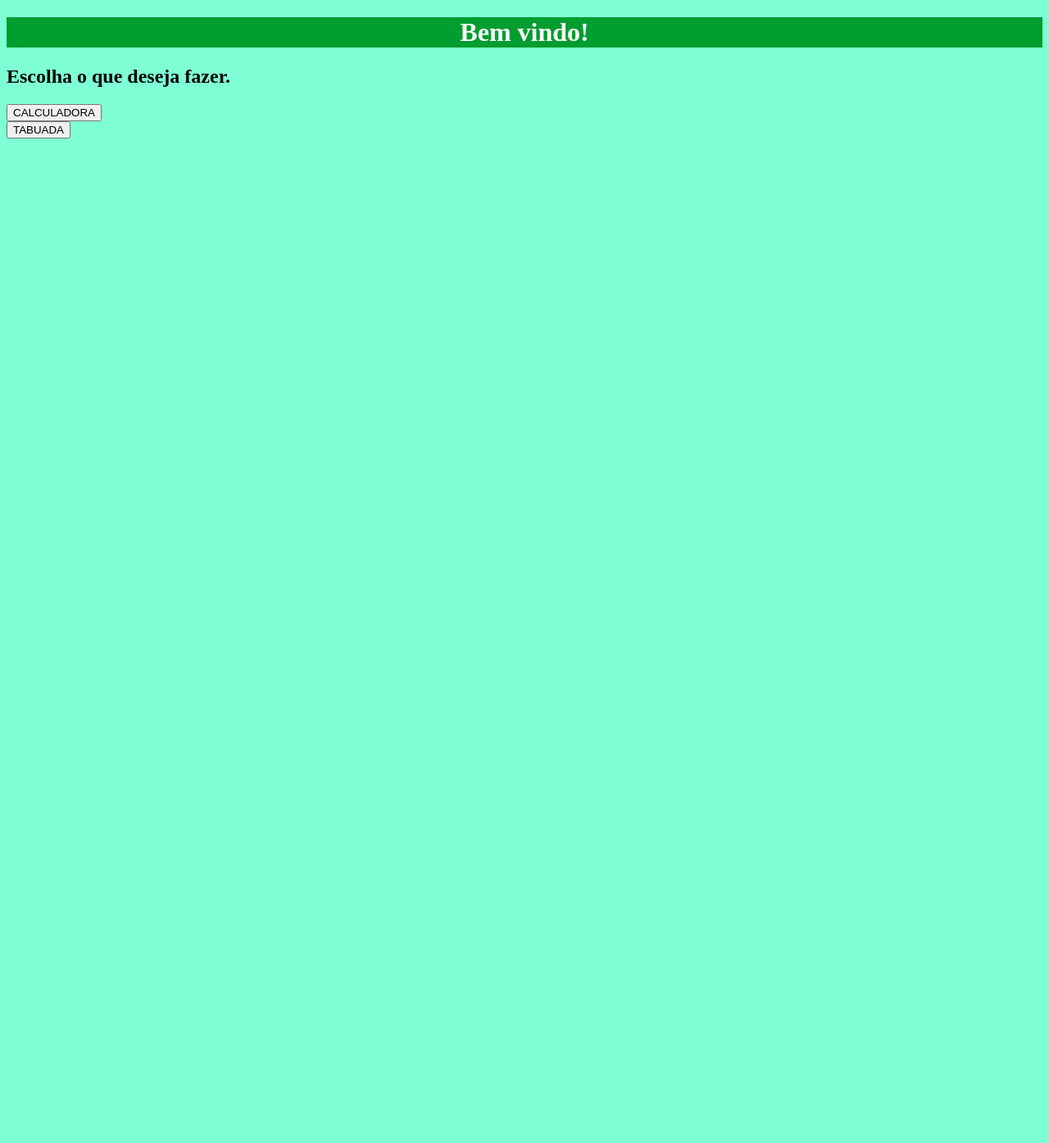
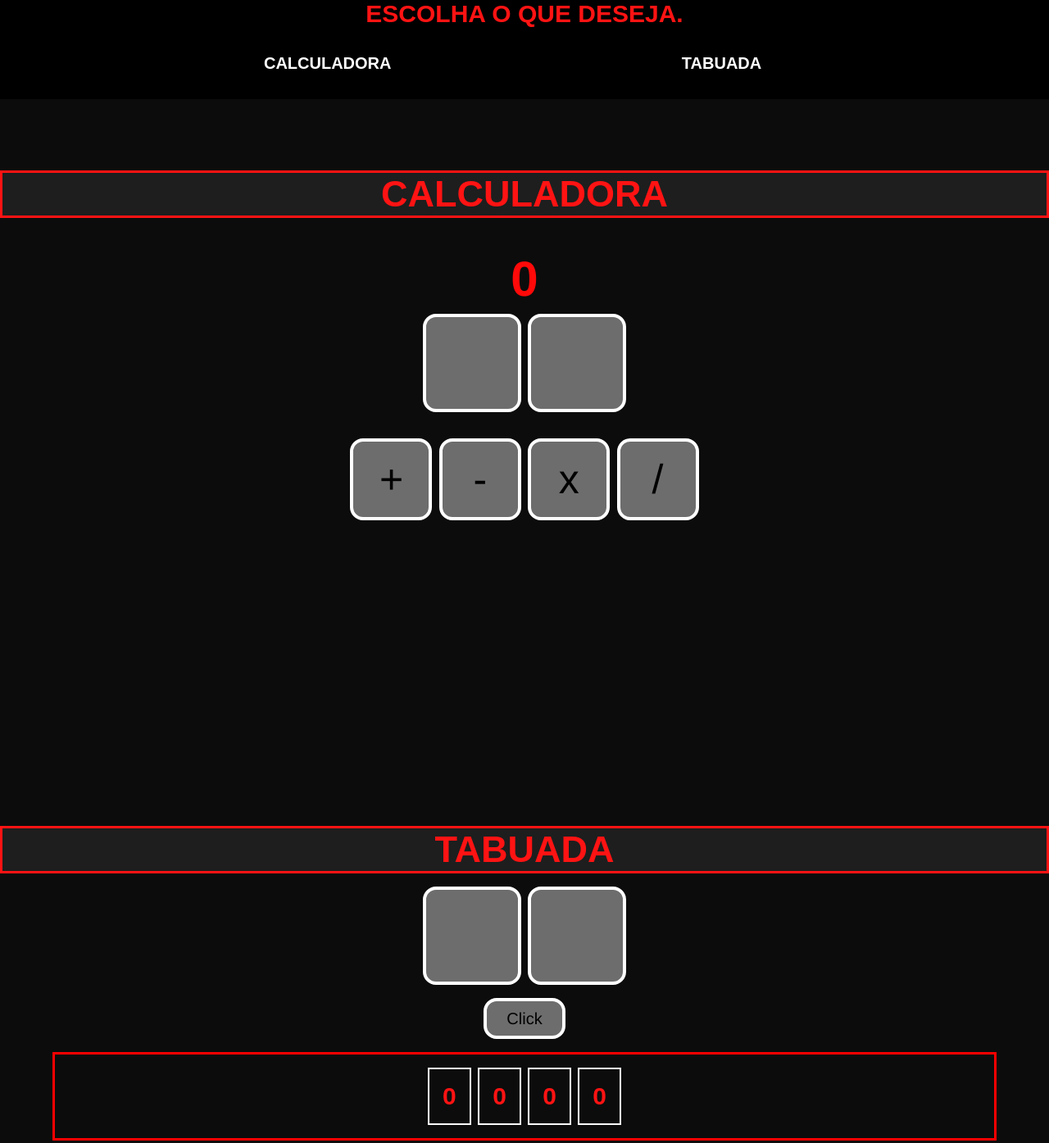
Before and after one commit to AlexLeite98/Calculadora, a plain HTML site: page index.html in a window 1280 px wide. Shown: the whole page at 82% size. Before the commit the page ends 800 px from the top, so only its background shows below. Drawn offline with Linux system fonts and the light colour scheme.

Commit message:
v2 Calculadora

```diff
--- a/index.html
+++ b/index.html
@@ -1,48 +1,63 @@
 <!DOCTYPE html>
 <html lang="Pt-br">
+
 <head>
     <meta charset="UTF-8">
     <meta name="viewport" content="width=device-width, initial-scale=1.0">
     <link rel="stylesheet" href="style.css">
     <title>Calculadora</title>
 </head>
+
 <body>
-    <h1>Bem vindo!</h1>
-    <h2>Escolha o que deseja fazer.</h2>
+    <nav id="menu">
+        <h2>ESCOLHA O QUE DESEJA.</h2>
 
-    <button onclick="calculadora()" id="calculadora">CALCULADORA</button>
-    <br>
-    <button onclick="tabuada()" id="tabuada">TABUADA</button>
-    <br>
-    <button onclick="voltar()" id="voltar" style="display: none;">VOLTAR</button>
+        <ul>
+            <li><a href="#calculadora" id="a1">CALCULADORA</a></li>
+            <li><a href="#tabuada" id="a2">TABUADA</a></li>
+        </ul>
+    </nav>
 
-    <div id="divCalculadora" style="display: none;">
-        <br>
+    <section id="calculadora">
+        <h2>CALCULADORA</h2>
+
+        <div id="divCalculadora">
+            <p id="reCal">0</p>
             <input type="number" id="num1">
             <input type="number" id="num2">
+
         </div>
 
-    <div id="divTabuada" style="display: none;">
-        <br>
-        <input type="number" id="num">
-        <br>
-        <input type="number" id="vezes">
-    </div>
-
-    <div id="divInput" style="display: none;">
-        <br>
+        <div id="divInput">
             <input type="button" onclick="adicao()" value="+">
             <input type="button" onclick="subtracao()" value="-">
             <input type="button" onclick="multiplicacao()" value="x">
             <input type="button" onclick="divisao()" value="/">
         </div>
+    </section>
 
-    <p id="reCal" style="display: none;"></p>
+    <section id="tabuada">
+        <h2>TABUADA</h2>
 
-    <div id="reTab" style="display: none;">
-        <p></p>
+        <div id="divTabuada">
+            <input type="number" id="num">
+            <input type="number" id="vezes">
         </div>
+
+        <div id="but">
+            <button onclick="tabu()">Click</button>
+        </div>
+
+        <div id="reTab">
+            <p id="som">0</p>
+            <p id="sub">0</p>
+            <p id="mul">0</p>
+            <p id="div">0</p>
+        </div>
+        <br><br>
+    </section>
 
     <script src="script.js"></script>
 </body>
+
 </html>
--- a/script.js
+++ b/script.js
@@ -1,105 +1,94 @@
-const divCalculadora = document.getElementById('divCalculadora');
-const divTabuada = document.getElementById('divTabuada');
-const calculador = document.getElementById('calculadora');
-const tabuad = document.getElementById('tabuada');
-const volta = document.getElementById('voltar');
-const divInput = document.getElementById('divInput');
 let reCal = document.getElementById('reCal');
-let reTab = document.getElementById('reTab');
+let som = document.getElementById('som');
+let sub = document.getElementById('sub');
+let mul = document.getElementById('mul');
+let div = document.getElementById('div');
 
+const a1 = document.getElementById('a1');
+const a2 = document.getElementById('a2');
 
-function calculadora(){
-    calculador.style.display = 'none'
-    tabuad.style.display = 'none'
-    divCalculadora.style.display = 'block'
-    volta.style.display = 'block'
-    divInput.style.display = 'block'
-    reCal.style.display = 'block'
+a1.addEventListener('mouseenter', entraA1);
+a1.addEventListener('mouseout', saiA1);
 
+a2.addEventListener('mouseenter', entraA2);
+a2.addEventListener('mouseout', saiA2);
+
+function entraA1() {
+    a1.style.background = 'rgb(16, 16, 16)'
 };
 
-function tabuada(){
-    tabuad.style.display = 'none'
-    calculador.style.display = 'none'
-    divTabuada.style.display = 'block'
-    volta.style.display = 'block'
-    divInput.style.display = 'block'
-    reTab.style.display = 'block'
-}
-
-function voltar(){
-    calculador.style.display = 'block'
-    tabuad.style.display = 'block'
-    volta.style.display = 'none'
-    divCalculadora.style.display = 'none'
-    divTabuada.style.display = 'none'
-    divInput.style.display = 'none'
-    reCal.style.display = 'none'
-    reTab.style.display = 'none'
+function saiA1() {
+    a1.style.background = 'black'
 };
 
-function adicao(){
-    calc(1)
-    tabu(1)
+function entraA2() {
+    a2.style.background = 'rgb(16, 16, 16)'
 };
 
-function subtracao(){
-    calc(2)
-    tabu(2)
+function saiA2() {
+    a2.style.background = 'black'
 };
 
-function multiplicacao(){
-    calc(3)
-    tabu(3)
+function adicao() {
+    calc(1)
 };
 
-function divisao(){
-    calc(4)
-    tabu(4)
+function subtracao() {
+    calc(2)
 };
 
-function calc(a){
+function multiplicacao() {
+    calc(3)
+};
+
+function divisao() {
+    calc(4)
+};
+
+function calc(a) {
     let num1 = document.getElementById('num1').value;
     let num2 = document.getElementById('num2').value;
 
-    if (a == 1){
+    if (a == 1) {
         reCal.innerHTML = (+num1) + (+num2)
     };
-    if (a == 2){
+    if (a == 2) {
         reCal.innerHTML = (+num1) - (+num2)
     };
-    if (a == 3){
+    if (a == 3) {
         reCal.innerHTML = (+num1) * (+num2)
     };
-    if (a == 4){
+    if (a == 4) {
         reCal.innerHTML = (+num1) / (+num2)
     };
 };
 
-function tabu (a){
+function tabu() {
     let num = document.getElementById('num').value;
     let vezes = document.getElementById('vezes').value;
-    let c = "";
+    let so = "";
+    let su = "";
+    let mu = "";
+    let di = "";
 
-    if (a == 1){
-        for(let i = 1; i <= vezes; i++){
-            c += `<p>${i} + ${num} = ${(+i) + (+num)}</p>`
-        };
+
+    for (let i = 1; i <= vezes; i++) {
+        so += `<p>${i} + ${num} = ${(+i) + (+num)}</p>`
     };
-    if (a == 2){
-        for(let i = 1; i <= vezes; i++){
-            c += `<p>${i} - ${num} = ${(+i) - (+num)}</p>`
-        };
+    som.innerHTML = so
+
+    for (let i = 1; i <= vezes; i++) {
+        su += `<p>${i} - ${num} = ${(+i) - (+num)}</p>`
     };
-    if (a == 3){
-        for(let i = 1; i <= vezes; i++){
-            c += `<p>${i} x ${num} = ${(+i) * (+num)}</p>`
-        };
+    sub.innerHTML = su
+
+    for (let i = 1; i <= vezes; i++) {
+        mu += `<p>${i} x ${num} = ${(+i) * (+num)}</p>`
     };
-    if (a == 4){
-        for(let i = 1; i <= vezes; i++){
-            c += `<p>${i} / ${num} = ${(+i) / (+num)}</p>`
-        };
+    mul.innerHTML = mu
+
+    for (let i = 1; i <= vezes; i++) {
+        di += `<p>${i} / ${num} = ${(+i) / (+num)}</p>`
     };
-    reTab.innerHTML = c
+    div.innerHTML = di
 };
--- a/style.css
+++ b/style.css
@@ -1,9 +1,172 @@
-body{
-    background-color: aquamarine;
+* {
+    margin: 0;
+    padding: 0;
+    box-sizing: border-box;
+    font-family: Arial, Helvetica, sans-serif;
 }
 
-h1{
+nav {
+    background-color: rgba(0, 0, 0);
     text-align: center;
-    background-color: rgb(0, 157, 47);
+    font-size: 20px;
+    color: rgb(255, 19, 19);
+}
+
+#menu {
+    position: fixed;
+    width: 100%;
+}
+
+nav ul li {
+    list-style-type: none;
+    display: inline-block;
+    padding: 2rem;
+
+}
+
+nav ul li a {
+    text-decoration: none;
+    font-weight: 700;
+    font-size: 20px;
     color: rgb(255, 255, 255);
+    border-radius: 16px;
 }
+
+#a1 {
+    padding: 2rem 8rem;
+}
+
+#a2 {
+    padding: 2rem 9.8rem;
+}
+
+body {
+    background-color: rgb(12, 12, 12);
+}
+
+html {
+    scroll-behavior: smooth;
+}
+
+#calculadora {
+    padding-top: 13rem;
+    height: 800px;
+    text-align: center;
+    font-size: 30px;
+    font-weight: 800;
+    color: rgb(255, 19, 19);
+}
+
+#calculadora h2 {
+    border: solid rgb(255, 19, 19);
+    background-color: rgb(30, 30, 30);
+}
+
+#divCalculadora input {
+    background-color: rgba(255, 255, 255, 0.4);
+    height: 120px;
+    width: 120px;
+    text-align: center;
+    font-size: 50px;
+    font-family: 'Franklin Gothic Medium', 'Arial Narrow', Arial, sans-serif;
+    border-radius: 16px;
+    border: 4px solid rgb(255, 255, 255);
+}
+
+#divCalculadora p {
+    color: rgb(255, 9, 9);
+    padding: 0.5rem;
+    margin: 0 auto;
+    font-size: 60px;
+    font-family: 'Franklin Gothic Medium', 'Arial Narrow', Arial, sans-serif;
+}
+
+#divInput input {
+    background-color: rgba(255, 255, 255, 0.4);
+    height: 100px;
+    width: 100px;
+    border-radius: 16px;
+    border: 4px solid rgb(255, 255, 255);
+    font-size: 50px;
+    font-family: 'Franklin Gothic Medium', 'Arial Narrow', Arial, sans-serif;
+    cursor: pointer;
+}
+
+#divCalculadora {
+    padding: 2rem;
+}
+
+#tabuada {
+    padding-top: 13rem;
+    height: 800px;
+    text-align: center;
+    font-size: 30px;
+    font-weight: 800;
+    color: rgb(255, 19, 19);
+}
+
+#tabuada h2 {
+    border: solid rgb(255, 19, 19);
+    background-color: rgb(30, 30, 30);
+}
+
+#divTabuada {
+    padding-top: 1rem;
+}
+
+#divTabuada input {
+    background-color: rgba(255, 255, 255, 0.4);
+    height: 120px;
+    width: 120px;
+    text-align: center;
+    font-size: 50px;
+    font-family: 'Franklin Gothic Medium', 'Arial Narrow', Arial, sans-serif;
+    border-radius: 16px;
+    border: 4px solid rgb(255, 255, 255);
+}
+
+#but {
+    padding: 1rem;
+}
+
+#but button {
+    background-color: rgba(255, 255, 255, 0.4);
+    border: 4px solid rgb(255, 255, 255);
+    height: 50px;
+    width: 100px;
+    border-radius: 16px;
+    font-family: 'Franklin Gothic Medium', 'Arial Narrow', Arial, sans-serif;
+    font-size: 20px;
+    cursor: pointer;
+}
+
+#reTab {
+    border: 3px solid red;
+    padding: 1rem;
+    width: 90%;
+    margin: 0 auto;
+}
+
+#som {
+    border: 2px solid white;
+    display: inline-block;
+    padding: 1rem;
+}
+
+#sub {
+    border: 2px solid white;
+    display: inline-block;
+    padding: 1rem;
+}
+
+#mul {
+    border: 2px solid white;
+    display: inline-block;
+    padding: 1rem;
+}
+
+#div {
+    border: 2px solid white;
+    display: inline-block;
+    padding: 1rem;
+}
```
Lines whose indentation alone changed are shown as unchanged.
